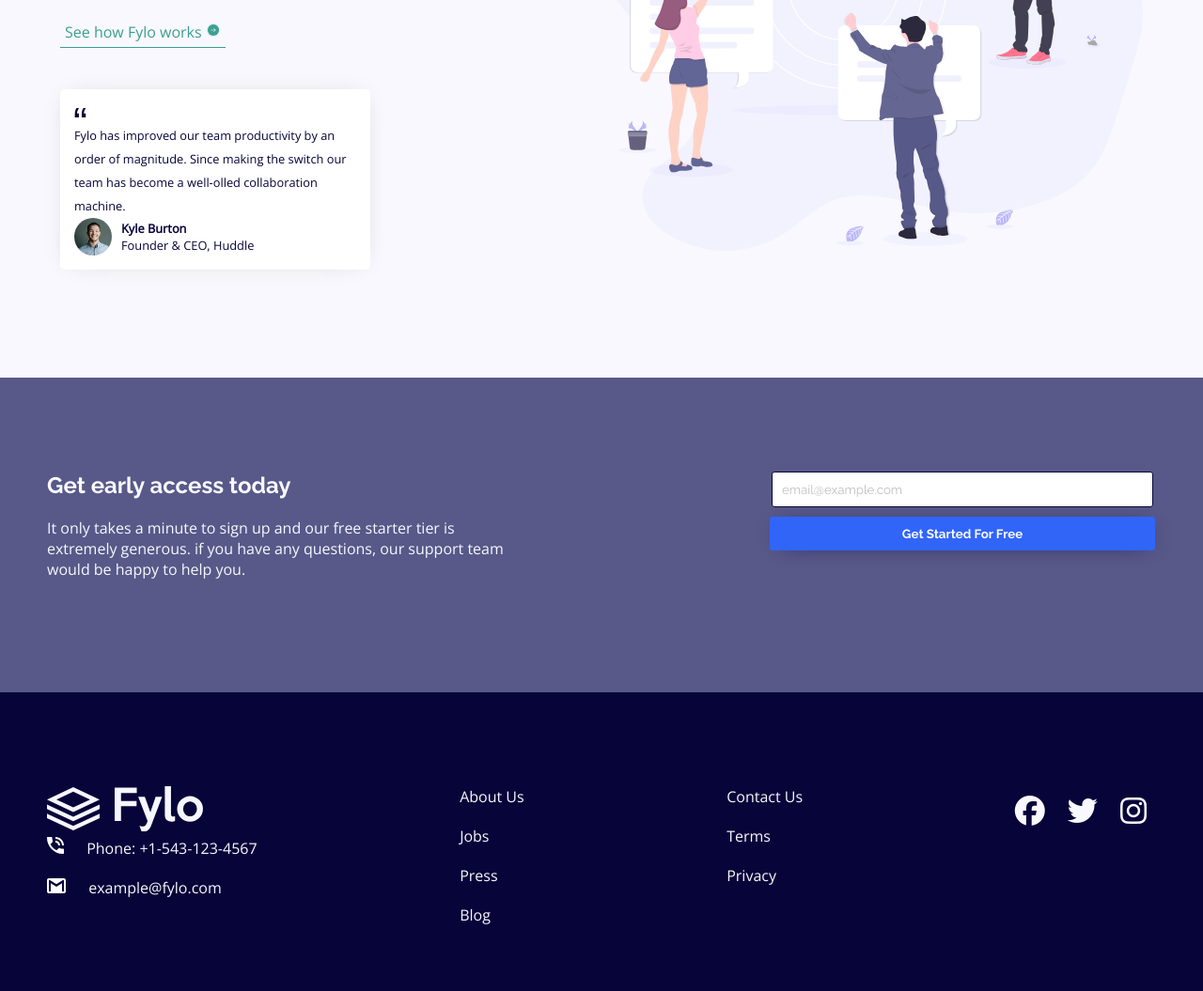
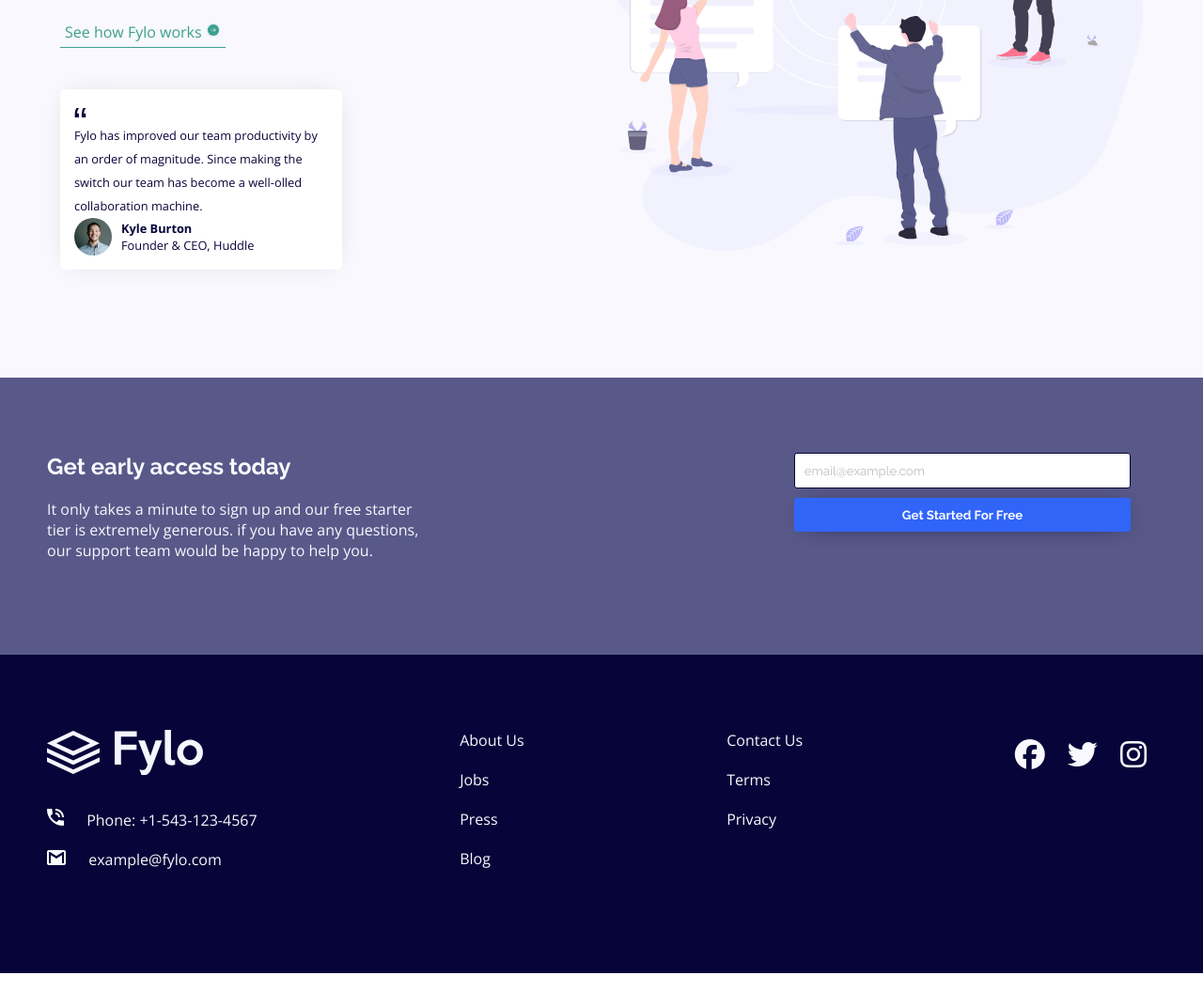
Before and after one commit to jemc300x/fylo-landing-page, a plain HTML site: page index.html in a window 1280 px wide. Shown: the part 1034-2089 px from the top of the page at 94% size. Drawn offline with nearby package versions, Linux system fonts and the light colour scheme.

Commit message:
Updated styles

```diff
--- a/index.html
+++ b/index.html
@@ -7,7 +7,7 @@
 
   <link rel="shortcut icon" href="./img/favicon-32x32.png" type="image/x-icon">
 
-  <link href="https://fonts.googleapis.com/css2?family=Open+Sans&display=swap" rel="stylesheet">
+  <link href="https://fonts.googleapis.com/css2?family=Open+Sans:wght@400;700&display=swap" rel="stylesheet">
   <link href="https://fonts.googleapis.com/css2?family=Raleway:wght@400;700&display=swap" rel="stylesheet">
   <link rel="stylesheet" href="style.css">
   <script src="https://kit.fontawesome.com/172e7c409f.js" crossorigin="anonymous"></script>
--- a/style.css
+++ b/style.css
@@ -1,6 +1,7 @@
 * {
   margin: 0;
   padding: 0;
+  box-sizing: border-box;
 }
 
 :root{
@@ -58,6 +59,7 @@ body{
   flex-direction: column;
   margin-bottom: 90px;
   padding: 0px 5%;
+  padding-top: 30px;
 }
 
 .section1-ilustration {
@@ -84,7 +86,7 @@ body{
 }
 
 .section1-details input {
-  width: 75%;
+  width: 90%;
   border-radius: 3px;
   padding: 10px;
   border: 1px solid var(--Very-Dark-Blue);
@@ -94,7 +96,7 @@ body{
 }
 
 .section1-details button {
-  width: 80%;
+  width: 90%;
   background-color: var(--Bright-Blue);
   padding: 10px;
   color: var(--Light-Grayish-Blue);
@@ -121,7 +123,6 @@ body{
 }
 
 .curve {
-  content: '';
   height: 115px;
   background-color: white;
   background-image: url(./img/bg-curve-mobile.svg);
@@ -211,7 +212,7 @@ body{
 
 .newsletter{
   background-color: var(--Desaturated-Blue);
-  padding: 100px 0px;
+  padding: 80px 0px;
   text-align: center;
   color: var(--Light-Grayish-Blue);
   display: flex;
@@ -229,7 +230,7 @@ body{
 }
 
 .newsletter input {
-  width: 75%;
+  width: 70%;
   border-radius: 3px;
   padding: 10px;
   border: 1px solid var(--Very-Dark-Blue);
@@ -239,7 +240,7 @@ body{
 }
 
 .newsletter button {
-  width: 80%;
+  width: 70%;
   background-color: var(--Bright-Blue);
   padding: 10px;
   color: var(--Light-Grayish-Blue);
@@ -251,7 +252,7 @@ body{
 }
 
 .footer{
-  padding: 50px 50px;
+  padding: 80px 50px 50px 50px;
   background-color: var(--Very-Dark-Blue);
   color: var(--Light-Grayish-Blue);
   display: flex;
@@ -272,12 +273,11 @@ body{
 }
 
 .column1, .column2, .column3, .column4 {
-  padding-top: 50px;
-
+  padding-bottom: 40px;
 }
 
-.column1 > svg {
-  padding-bottom: 40px;
+.column1 svg {
+  margin-bottom: 30px;
 }
 
 .column1 p {
```
